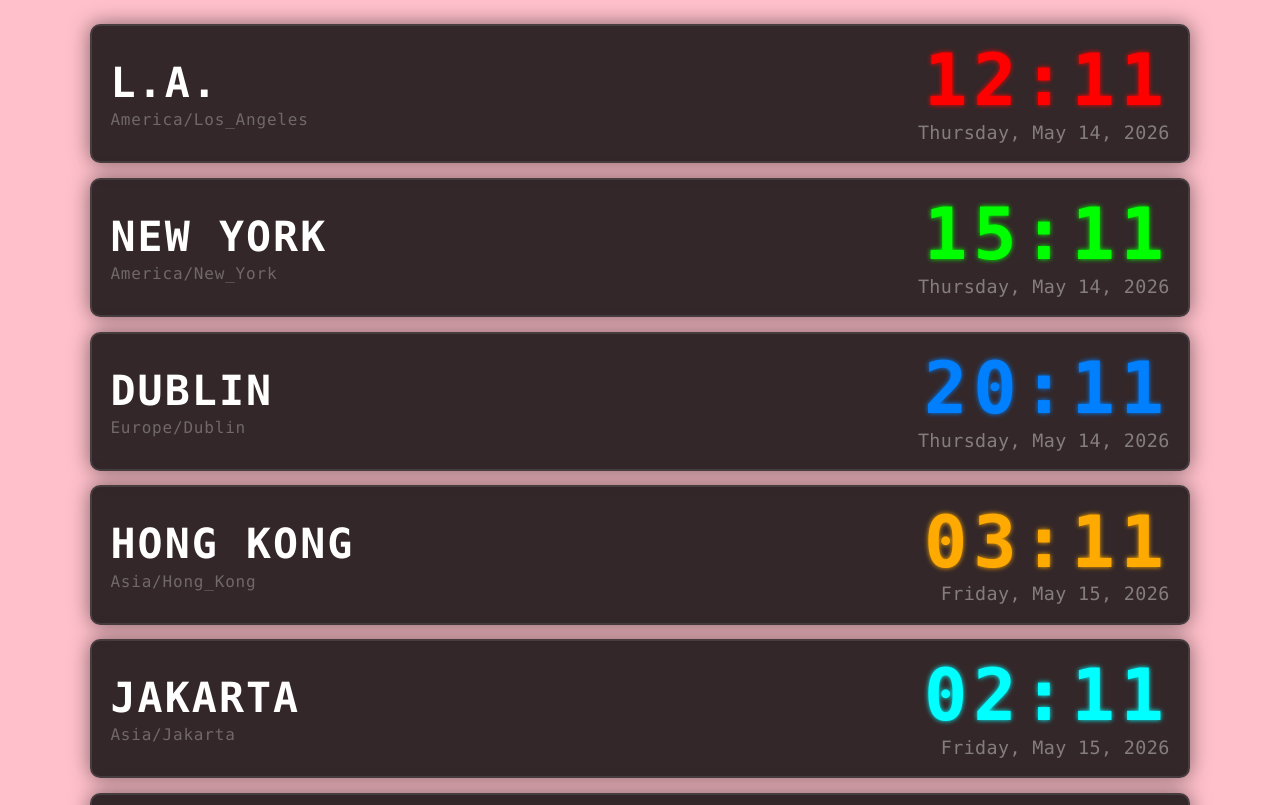
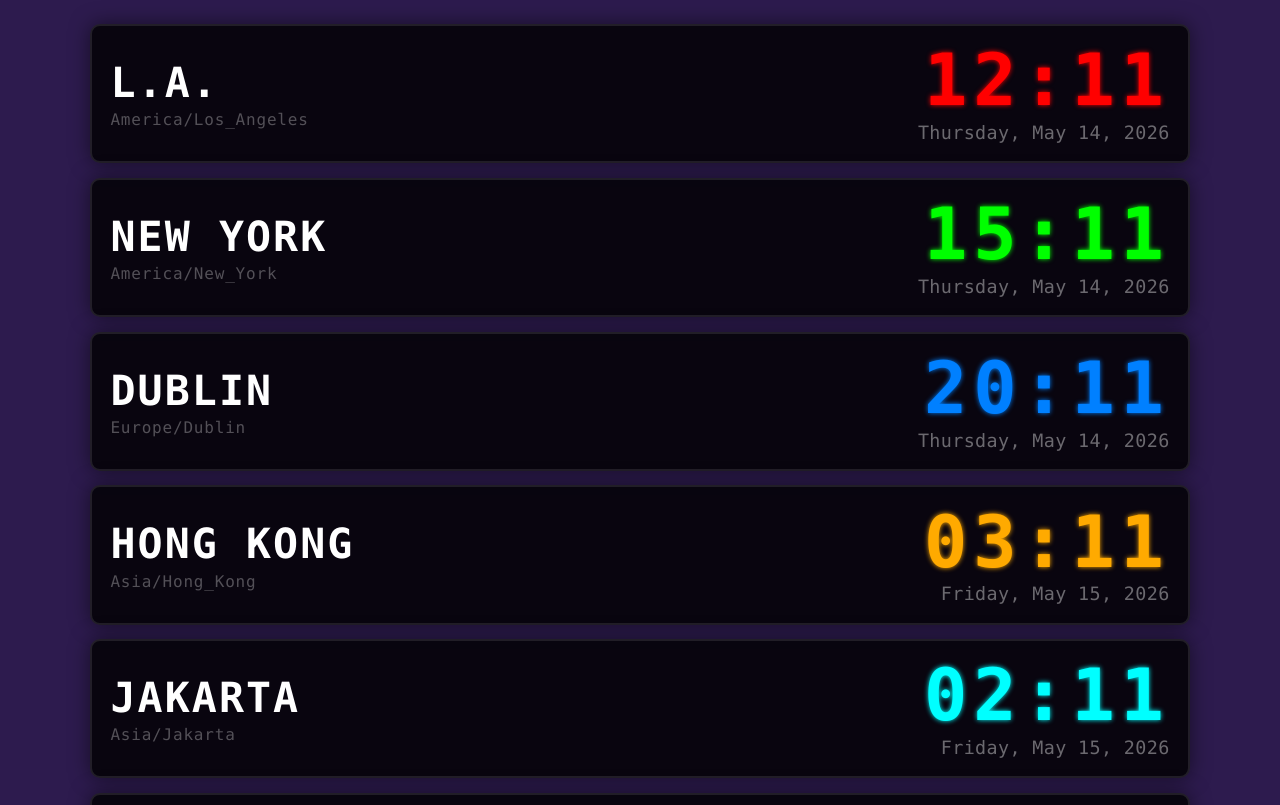
Before and after one commit to zincsoda/multi-clock-app, a React (Create React App) app: page / in a window 1280 px wide. Shown: the top 805 px of the page. Built offline with nearby package versions, Linux system fonts and the light colour scheme.

Commit message:
feat: implement #11 via agent

```diff
--- a/public/index.html
+++ b/public/index.html
@@ -4,7 +4,7 @@
     <meta charset="utf-8" />
     <link rel="icon" href="%PUBLIC_URL%/favicon.svg" type="image/svg+xml" />
     <meta name="viewport" content="width=device-width, initial-scale=1" />
-    <meta name="theme-color" content="#B8860B" />
+    <meta name="theme-color" content="#2d1b4e" />
     <meta
       name="description"
       content="Web site created using create-react-app"
@@ -31,8 +31,8 @@
         padding: 0 !important;
         width: 100% !important;
         min-height: 100% !important;
-        background: #B8860B !important;
-        background-color: #B8860B !important;
+        background: #2d1b4e !important;
+        background-color: #2d1b4e !important;
         background-attachment: fixed !important;
         overflow-x: hidden !important;
         overflow-y: auto !important;
@@ -43,14 +43,14 @@
         padding: 0 !important;
         width: 100% !important;
         min-height: 100vh !important;
-        background: #B8860B !important;
-        background-color: #B8860B !important;
+        background: #2d1b4e !important;
+        background-color: #2d1b4e !important;
       }
     </style>
   </head>
-  <body style="margin: 0; padding: 0; background: #B8860B; background-color: #B8860B;">
+  <body style="margin: 0; padding: 0; background: #2d1b4e; background-color: #2d1b4e;">
     <noscript>You need to enable JavaScript to run this app.</noscript>
-    <div id="root" style="margin: 0; padding: 0; width: 100%; min-height: 100vh; background: #B8860B; background-color: #B8860B;"></div>
+    <div id="root" style="margin: 0; padding: 0; width: 100%; min-height: 100vh; background: #2d1b4e; background-color: #2d1b4e;"></div>
     <!--
       This HTML file is a template.
       If you open it directly in the browser, you will see an empty page.
--- a/src/App.css
+++ b/src/App.css
@@ -2,8 +2,8 @@
   min-height: 100vh;
   padding: clamp(0.75rem, 2vw, 1.5rem);
   box-sizing: border-box;
-  background: #ffc0cb !important;
-  background-color: #ffc0cb !important;
+  background: #2d1b4e !important;
+  background-color: #2d1b4e !important;
   position: relative;
   overflow-x: hidden;
   margin: 0;
--- a/src/index.css
+++ b/src/index.css
@@ -16,8 +16,8 @@ html {
   padding: 0 !important;
   width: 100% !important;
   min-height: 100% !important;
-  background: #ffc0cb !important;
-  background-color: #ffc0cb !important;
+  background: #2d1b4e !important;
+  background-color: #2d1b4e !important;
   overflow-x: hidden;
   overflow-y: auto;
   position: relative;
@@ -37,8 +37,8 @@ body {
   -moz-osx-font-smoothing: grayscale;
   overflow-x: hidden;
   overflow-y: auto;
-  background: #ffc0cb !important;
-  background-color: #ffc0cb !important;
+  background: #2d1b4e !important;
+  background-color: #2d1b4e !important;
   position: relative;
   scroll-behavior: auto !important;
   scroll-snap-type: none !important;
@@ -50,8 +50,8 @@ body {
   width: 100% !important;
   min-width: 100% !important;
   min-height: 100vh !important;
-  background: #ffc0cb !important;
-  background-color: #ffc0cb !important;
+  background: #2d1b4e !important;
+  background-color: #2d1b4e !important;
   position: relative;
   overflow-x: hidden;
   scroll-snap-type: none !important;
```
Also changed, not shown: public/manifest.json, 1 other file (tests, documents, lock files or other folders).
